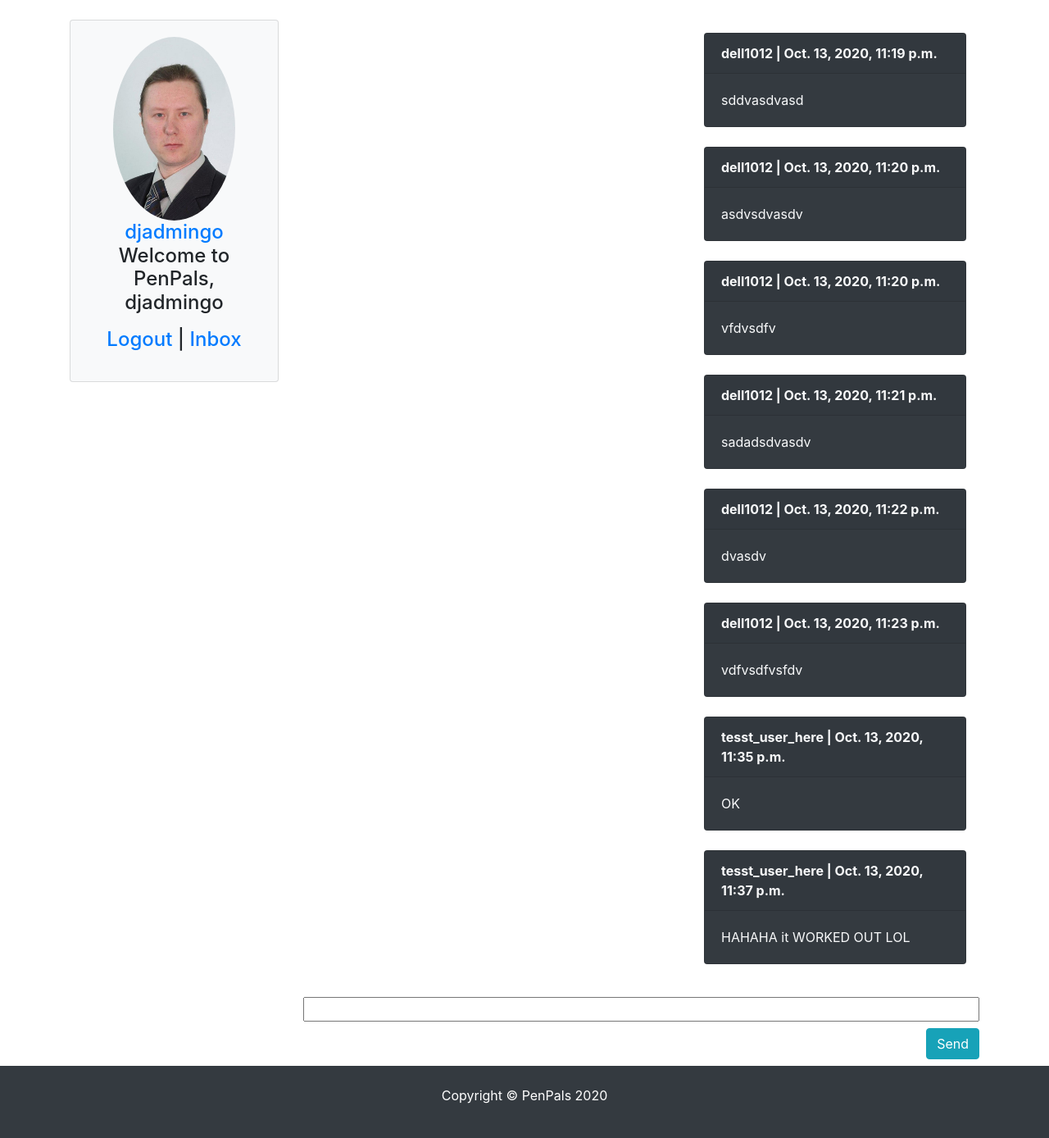
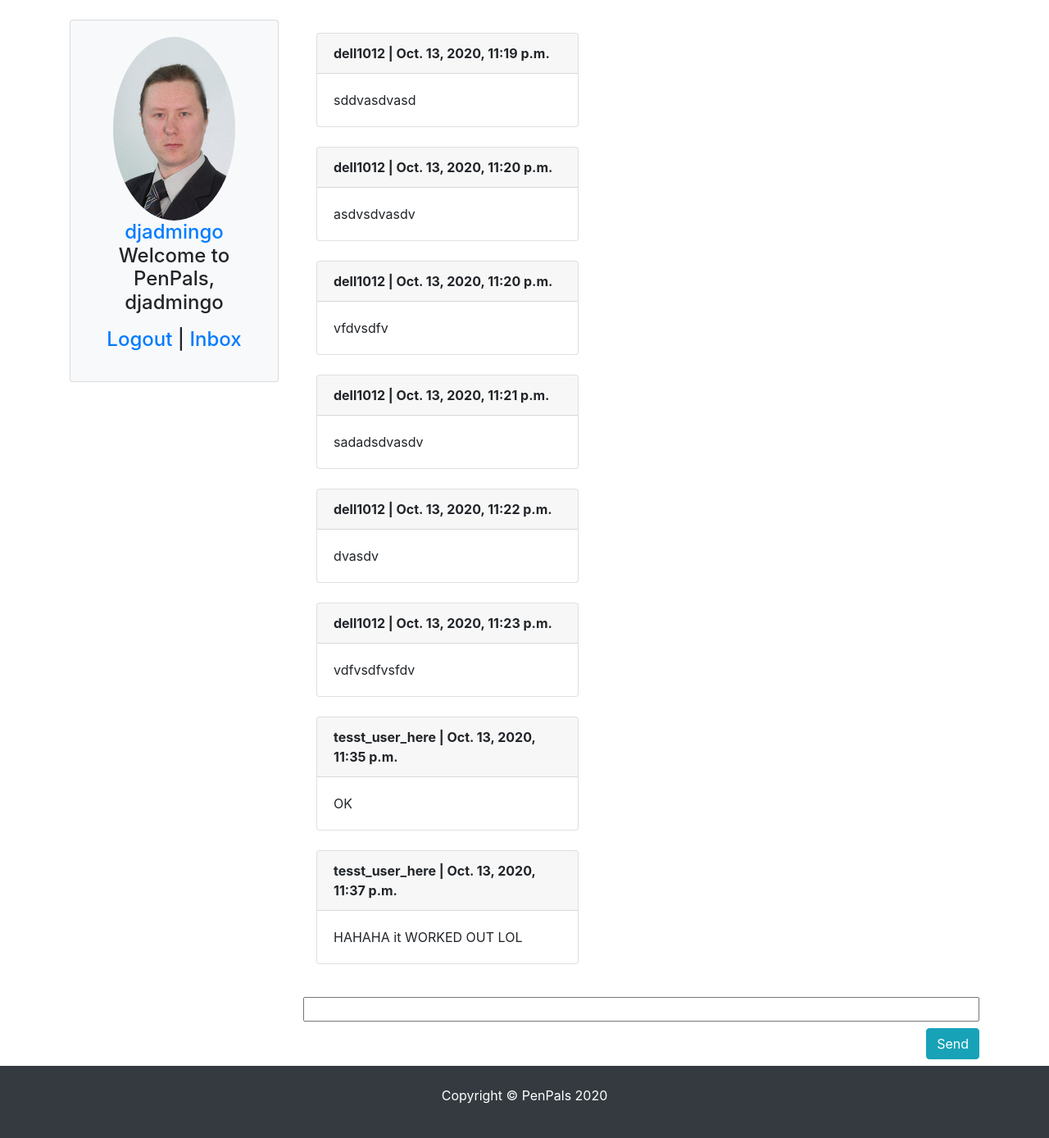
Before and after one commit to sidorkinandrew/django-penpals, a Django app: page /message/chatbox/2 in a window 1280 px wide. Shown: the part 56-1444 px from the top of the page at 82% size. Run offline with Django 3.2, Linux system fonts and the light colour scheme; a user stored in the database is signed in; data comes from the database, SQL or seed files in the repository; both versions use the stored data as it was after the commit; some libraries are stand-ins or nearby versions.

Commit message:
chatbox post message profile check update

```diff
--- a/conversations/templates/conversations/chatbox.html
+++ b/conversations/templates/conversations/chatbox.html
@@ -6,7 +6,7 @@
     <div class="p-3" id="messageFeed">
       {% for amessage in chat_messages %}
       <div
-        class="card {% if request.user.profile.id == profile.id %} ml-auto text-light bg-dark {% endif %}"
+        class="card {% if request.user.profile == amessage.profile %} ml-auto text-light bg-dark {% endif %}"
         style="width: 20rem"
       >
         <div class="card-header font-weight-bold">
```
Also changed, not shown: db.sqlite3.
